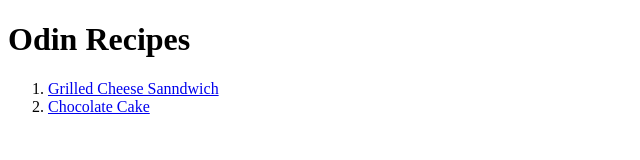
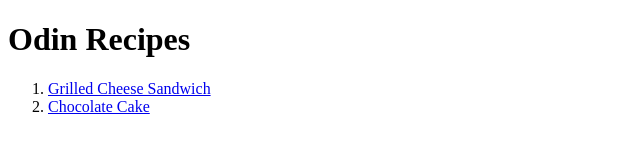
Before and after one commit to ArthDaware/odin-recipes, a plain HTML site: page index.html in a window 1280 px wide. Shown: the full height of the page, 0-640 px from the left. Drawn offline with Linux system fonts and the light colour scheme.

Commit message:
Fixed a spelling error in index.html

```diff
--- a/index.html
+++ b/index.html
@@ -7,7 +7,7 @@
     <body>
         <h1>Odin Recipes</h1>
         <ol>
-            <li> <a href="recipes/Grilled_Cheese.html">Grilled Cheese Sanndwich</a> </li>
+            <li> <a href="recipes/Grilled_Cheese.html">Grilled Cheese Sandwich</a> </li>
             <li> <a href="recipes/Chocolate_Cake.html"> Chocolate Cake</a> </li>
         </ol>
     </body>
```
